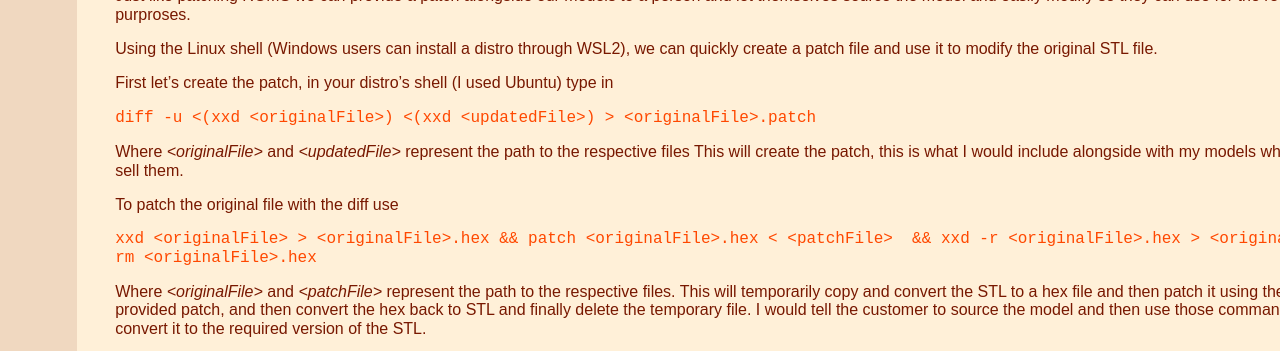
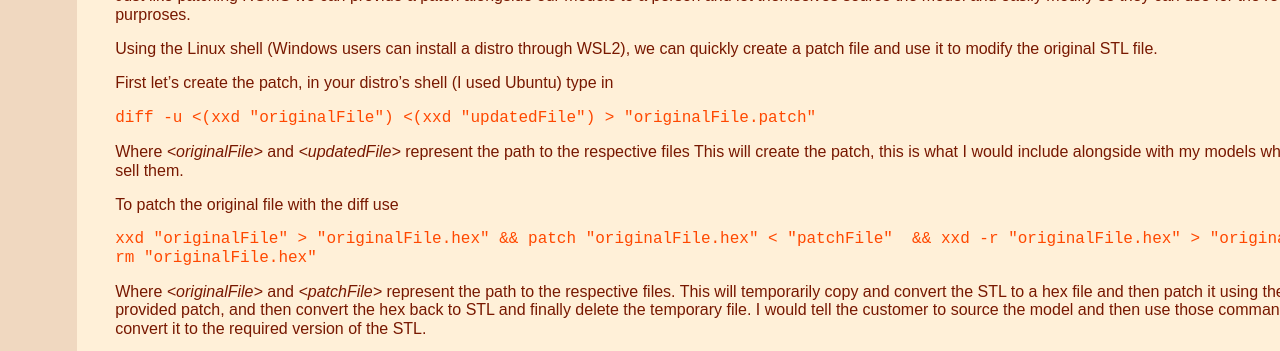
Before and after one commit to datapaganism/datapaganism.github.io, a Jekyll site: the page built from _posts/2022-02-02-creating diffs patches for STLs.md, in a window 1280 px wide. Shown: the part 437-788 px from the top of the page. Built offline with Jekyll 4.4.1, drawn with Linux system fonts in a browser that asks for light colours; part of the change alters nothing that is shown.

````diff
--- a/_posts/2022-02-02-creating diffs patches for STLs.md
+++ b/_posts/2022-02-02-creating diffs patches for STLs.md
@@ -20,15 +20,15 @@ Using the Linux shell (Windows users can install a distro through WSL2), we can
 
 First let's create the patch, in your distro's shell (I used Ubuntu) type in
 ```
-diff -u <(xxd <originalFile>) <(xxd <updatedFile>) > <originalFile>.patch
+diff -u <(xxd "originalFile") <(xxd "updatedFile") > "originalFile.patch"
 ```
 Where *\<originalFile\>* and *\<updatedFile\>* represent the path to the respective files
 This will create the patch, this is what I would include alongside with my models when I'd sell them.
 
 To patch the original file with the diff use
 ```
-xxd <originalFile> > <originalFile>.hex && patch <originalFile>.hex < <patchFile>  && xxd -r <originalFile>.hex > <originalFile>
-rm <originalFile>.hex
+xxd "originalFile" > "originalFile.hex" && patch "originalFile.hex" < "patchFile"  && xxd -r "originalFile.hex" > "originalFile"
+rm "originalFile.hex"
 ```
 Where *\<originalFile\>* and *\<patchFile\>* represent the path to the respective files.
 This will temporarily copy and convert the STL to a hex file and then patch it using the provided patch, and then convert the hex back to STL and finally delete the temporary file.
````
